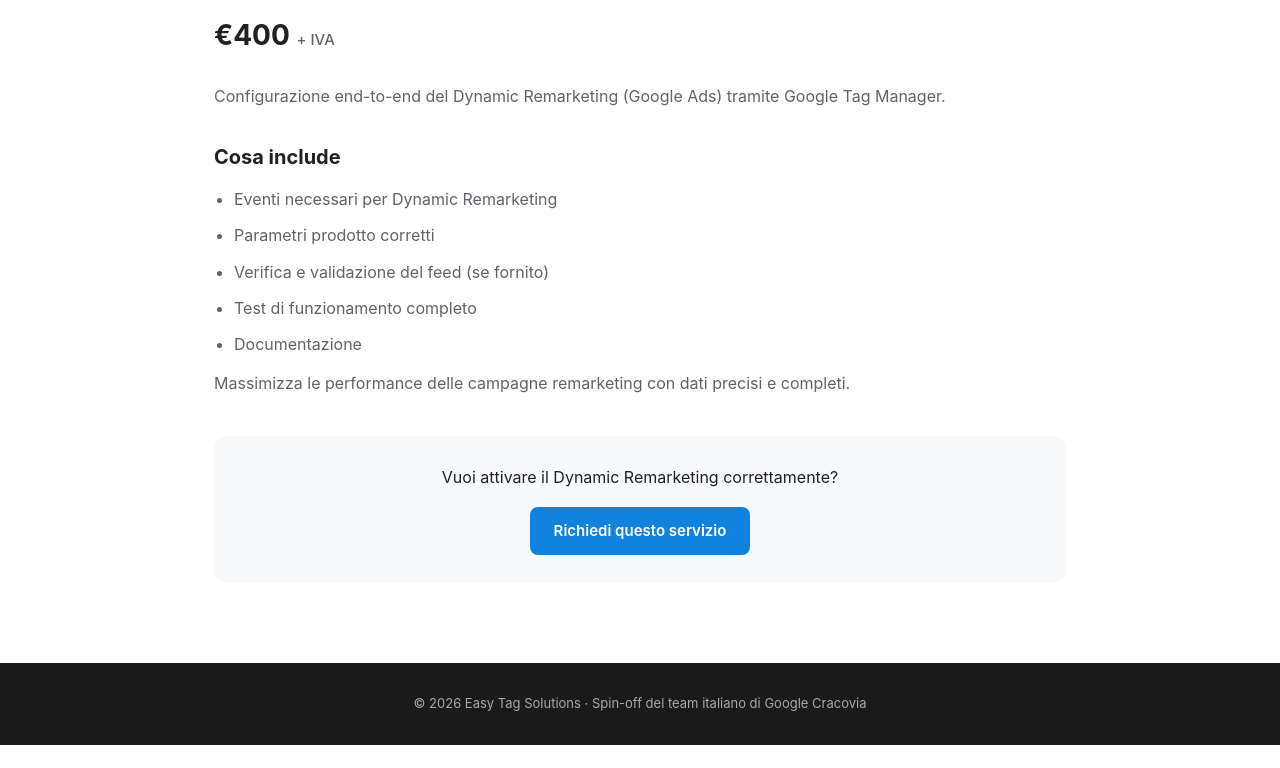
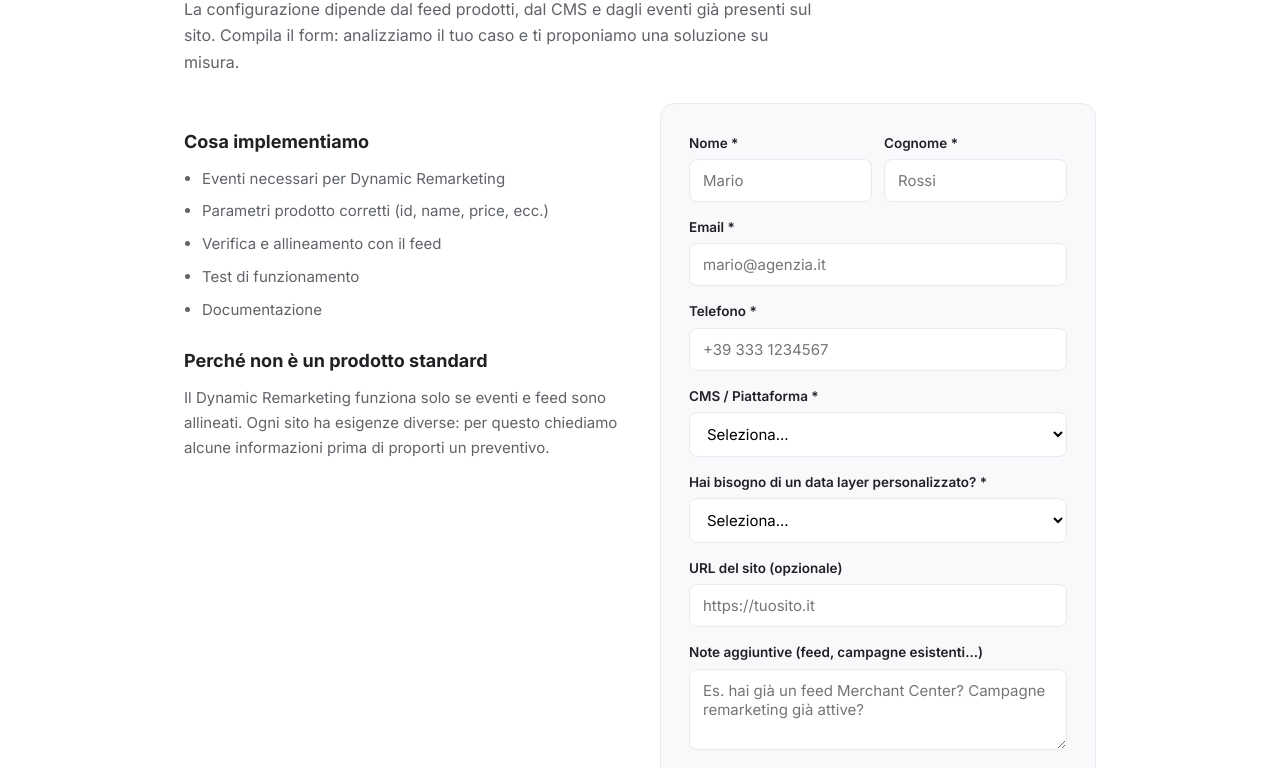
Before and after one commit to stefanosupernet-sudo/easytag-pro, a plain HTML site: page shop/dynamic-remarketing.html in a window 1280 px wide. Shown: the part 260-1028 px from the top of the page. Before the commit the page ends 1005 px from the top, so only its background shows below. Drawn offline with Linux system fonts and the light colour scheme.

Commit message:
Convert Dynamic Remarketing to request form with CMS + datalayer fields

```diff
--- a/shop/dynamic-remarketing.html
+++ b/shop/dynamic-remarketing.html
@@ -3,50 +3,107 @@
 <head>
   <meta charset="UTF-8">
   <meta name="viewport" content="width=device-width, initial-scale=1.0">
-  <title>Dynamic Remarketing completo via GTM | Easy Tag</title>
-  <meta name="description" content="Configurazione end-to-end del Dynamic Remarketing Google Ads tramite Google Tag Manager. Eventi, parametri prodotto, verifica feed e test. Team ex-Google Cracovia.">
+  <title>Dynamic Remarketing – Richiedi preventivo | Easy Tag</title>
+  <meta name="description" content="Configurazione personalizzata del Dynamic Remarketing Google Ads via GTM. Compila il form: analizziamo il tuo sito e il feed prodotti.">
+  <link href="https://fonts.googleapis.com/css2?family=Inter:wght@400;500;600;700&display=swap" rel="stylesheet">
   <style>
-    :root { --blue: #1182DE; --blue-dark: #0B5CAD; --blue-light: #E8F3FC; --black: #1A1A1A; --gray-900: #202124; --gray-700: #5F6368; --gray-200: #E8EAED; --gray-100: #F8F9FA; }
+    :root { --blue: #1182DE; --blue-dark: #0B5CAD; --blue-light: #E8F3FC; --black: #1A1A1A; --gray-900: #202124; --gray-700: #5F6368; --gray-500: #9AA0A6; --gray-200: #E8EAED; --gray-100: #F8F9FA; }
     * { margin: 0; padding: 0; box-sizing: border-box; }
-    body { font-family: Inter, -apple-system, sans-serif; color: var(--gray-900); line-height: 1.65; }
+    body { font-family: 'Inter', -apple-system, sans-serif; color: var(--gray-900); line-height: 1.65; }
     a { text-decoration: none; color: inherit; }
-    .header { position: sticky; top: 0; background: rgba(255,255,255,0.95); border-bottom: 1px solid var(--gray-200); padding: 0 24px; }
+    .header { position: sticky; top: 0; z-index: 100; background: rgba(255,255,255,0.95); border-bottom: 1px solid var(--gray-200); padding: 0 24px; }
     .header-inner { max-width: 1100px; margin: 0 auto; display: flex; align-items: center; justify-content: space-between; height: 64px; }
     .logo { font-weight: 700; font-size: 20px; } .logo span { color: var(--blue); }
     .btn { display: inline-flex; padding: 12px 24px; border-radius: 8px; font-weight: 600; font-size: 15px; border: none; cursor: pointer; }
-    .btn-primary { background: var(--blue); color: white; } .btn-primary:hover { background: var(--blue-dark); }
-    .container { max-width: 900px; margin: 0 auto; padding: 40px 24px 80px; }
+    .btn-primary { background: var(--blue); color: white; width: 100%; justify-content: center; } .btn-primary:hover { background: var(--blue-dark); }
+    .container { max-width: 960px; margin: 0 auto; padding: 40px 24px 80px; }
     .breadcrumb { font-size: 14px; color: var(--gray-700); margin-bottom: 24px; } .breadcrumb a { color: var(--blue); }
-    h1 { font-size: 32px; margin-bottom: 12px; letter-spacing: -0.4px; }
-    .price { font-size: 28px; font-weight: 700; margin: 16px 0 24px; } .price small { font-size: 15px; font-weight: 500; color: var(--gray-700); }
-    .badge { display: inline-block; background: var(--blue-light); color: var(--blue); font-size: 13px; font-weight: 600; padding: 5px 12px; border-radius: 20px; margin-bottom: 20px; }
-    .content h2 { font-size: 20px; margin: 32px 0 12px; }
-    .content p, .content li { color: var(--gray-700); margin-bottom: 10px; }
-    .content ul { margin: 12px 0 12px 20px; }
-    .cta-box { background: var(--gray-100); border-radius: 12px; padding: 28px; margin-top: 40px; text-align: center; }
-    .footer { background: var(--black); color: #aaa; padding: 30px 24px; text-align: center; font-size: 13px; }
+    h1 { font-size: 28px; margin-bottom: 10px; letter-spacing: -0.4px; }
+    .intro { color: var(--gray-700); margin-bottom: 28px; max-width: 640px; }
+    .badge { display: inline-block; background: #FEF7E0; color: #B06000; font-size: 13px; font-weight: 600; padding: 5px 12px; border-radius: 20px; margin-bottom: 16px; }
+    .grid { display: grid; grid-template-columns: 1fr 1fr; gap: 40px; align-items: start; }
+    @media (max-width: 800px) { .grid { grid-template-columns: 1fr; } }
+    .info h2 { font-size: 18px; margin: 24px 0 10px; }
+    .info p, .info li { color: var(--gray-700); font-size: 15px; margin-bottom: 8px; }
+    .info ul { margin: 8px 0 8px 18px; }
+    .form-box { background: var(--gray-100); border: 1px solid var(--gray-200); border-radius: 14px; padding: 28px; }
+    .form-group { margin-bottom: 14px; }
+    .form-group label { display: block; font-size: 13.5px; font-weight: 600; margin-bottom: 5px; }
+    .form-group input, .form-group select, .form-group textarea { width: 100%; padding: 11px 13px; border: 1.5px solid var(--gray-200); border-radius: 8px; font-size: 15px; font-family: inherit; background: white; }
+    .form-group input:focus, .form-group select:focus, .form-group textarea:focus { outline: none; border-color: var(--blue); box-shadow: 0 0 0 3px rgba(17,130,222,0.15); }
+    .form-row { display: grid; grid-template-columns: 1fr 1fr; gap: 12px; }
+    @media (max-width: 500px) { .form-row { grid-template-columns: 1fr; } }
+    .form-note { font-size: 12.5px; color: var(--gray-500); margin-top: 12px; text-align: center; }
+    .footer { background: var(--black); color: #aaa; padding: 28px 24px; text-align: center; font-size: 13px; }
   </style>
 </head>
 <body>
-  <header class="header"><div class="header-inner"><a href="/" class="logo">Easy<span>Tag</span></a><a href="/#contatti" class="btn btn-primary">Richiedi questo servizio</a></div></header>
+  <header class="header">
+    <div class="header-inner">
+      <a href="/" class="logo">Easy<span>Tag</span></a>
+      <a href="/shop/" style="font-size:14px;color:var(--gray-700);">← Torna allo Shop</a>
+    </div>
+  </header>
   <div class="container">
     <div class="breadcrumb"><a href="/">Home</a> → <a href="/shop/">Shop</a> → Dynamic Remarketing</div>
-    <div class="badge">Team ex-Google Cracovia</div>
+    <div class="badge">Preventivo su richiesta</div>
     <h1>Dynamic Remarketing completo via GTM</h1>
-    <div class="price">€400 <small>+ IVA</small></div>
-    <div class="content">
-      <p>Configurazione end-to-end del Dynamic Remarketing (Google Ads) tramite Google Tag Manager.</p>
-      <h2>Cosa include</h2>
-      <ul>
-        <li>Eventi necessari per Dynamic Remarketing</li>
-        <li>Parametri prodotto corretti</li>
-        <li>Verifica e validazione del feed (se fornito)</li>
-        <li>Test di funzionamento completo</li>
-        <li>Documentazione</li>
-      </ul>
-      <p>Massimizza le performance delle campagne remarketing con dati precisi e completi.</p>
+    <p class="intro">La configurazione dipende dal feed prodotti, dal CMS e dagli eventi già presenti sul sito. Compila il form: analizziamo il tuo caso e ti proponiamo una soluzione su misura.</p>
+    <div class="grid">
+      <div class="info">
+        <h2>Cosa implementiamo</h2>
+        <ul>
+          <li>Eventi necessari per Dynamic Remarketing</li>
+          <li>Parametri prodotto corretti (id, name, price, ecc.)</li>
+          <li>Verifica e allineamento con il feed</li>
+          <li>Test di funzionamento</li>
+          <li>Documentazione</li>
+        </ul>
+        <h2>Perché non è un prodotto standard</h2>
+        <p>Il Dynamic Remarketing funziona solo se eventi e feed sono allineati. Ogni sito ha esigenze diverse: per questo chiediamo alcune informazioni prima di proporti un preventivo.</p>
+      </div>
+      <div class="form-box">
+        <form>
+          <div class="form-row">
+            <div class="form-group"><label>Nome *</label><input type="text" name="nome" required placeholder="Mario"></div>
+            <div class="form-group"><label>Cognome *</label><input type="text" name="cognome" required placeholder="Rossi"></div>
+          </div>
+          <div class="form-group"><label>Email *</label><input type="email" name="email" required placeholder="mario@agenzia.it"></div>
+          <div class="form-group"><label>Telefono *</label><input type="tel" name="telefono" required placeholder="+39 333 1234567"></div>
+          <div class="form-group">
+            <label>CMS / Piattaforma *</label>
+            <select name="cms" required>
+              <option value="">Seleziona...</option>
+              <option>Shopify</option>
+              <option>WooCommerce (WordPress)</option>
+              <option>Magento / Adobe Commerce</option>
+              <option>PrestaShop</option>
+              <option>BigCommerce</option>
+              <option>Salesforce Commerce Cloud</option>
+              <option>VTEX</option>
+              <option>OpenCart</option>
+              <option>Wix</option>
+              <option>Squarespace</option>
+              <option>Custom / Sviluppato su misura</option>
+              <option>Altro</option>
+            </select>
+          </div>
+          <div class="form-group">
+            <label>Hai bisogno di un data layer personalizzato? *</label>
+            <select name="datalayer" required>
+              <option value="">Seleziona...</option>
+              <option>Sì</option>
+              <option>No</option>
+              <option>Non so / da valutare</option>
+            </select>
+          </div>
+          <div class="form-group"><label>URL del sito (opzionale)</label><input type="url" name="url" placeholder="https://tuosito.it"></div>
+          <div class="form-group"><label>Note aggiuntive (feed, campagne esistenti...)</label><textarea name="note" rows="3" placeholder="Es. hai già un feed Merchant Center? Campagne remarketing già attive?"></textarea></div>
+          <button type="submit" class="btn btn-primary">Invia richiesta di preventivo</button>
+          <p class="form-note">Rispondiamo entro 1 giorno lavorativo · IT & EN</p>
+        </form>
+      </div>
     </div>
-    <div class="cta-box"><p style="margin-bottom:16px;font-size:16px;">Vuoi attivare il Dynamic Remarketing correttamente?</p><a href="/#contatti" class="btn btn-primary">Richiedi questo servizio</a></div>
   </div>
   <footer class="footer">© 2026 Easy Tag Solutions · Spin-off del team italiano di Google Cracovia</footer>
 </body>
```
